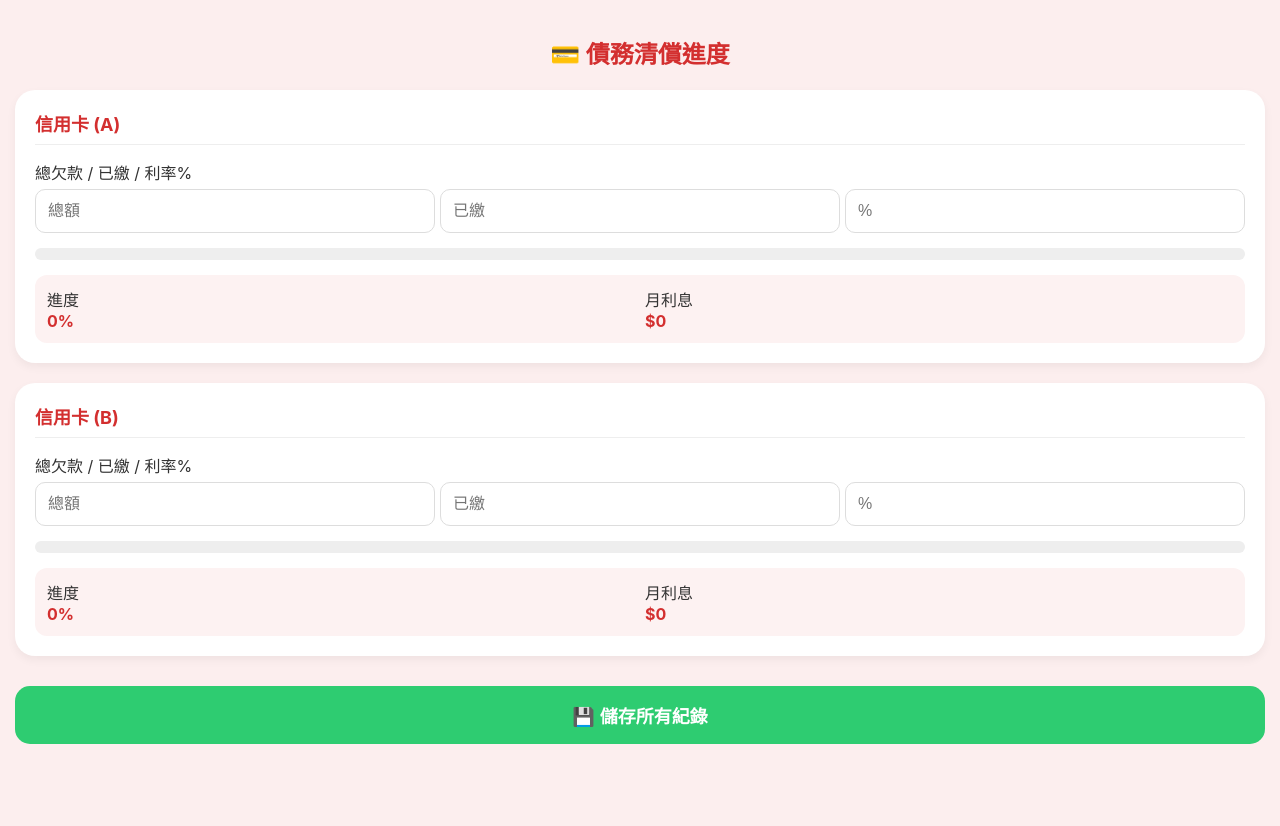
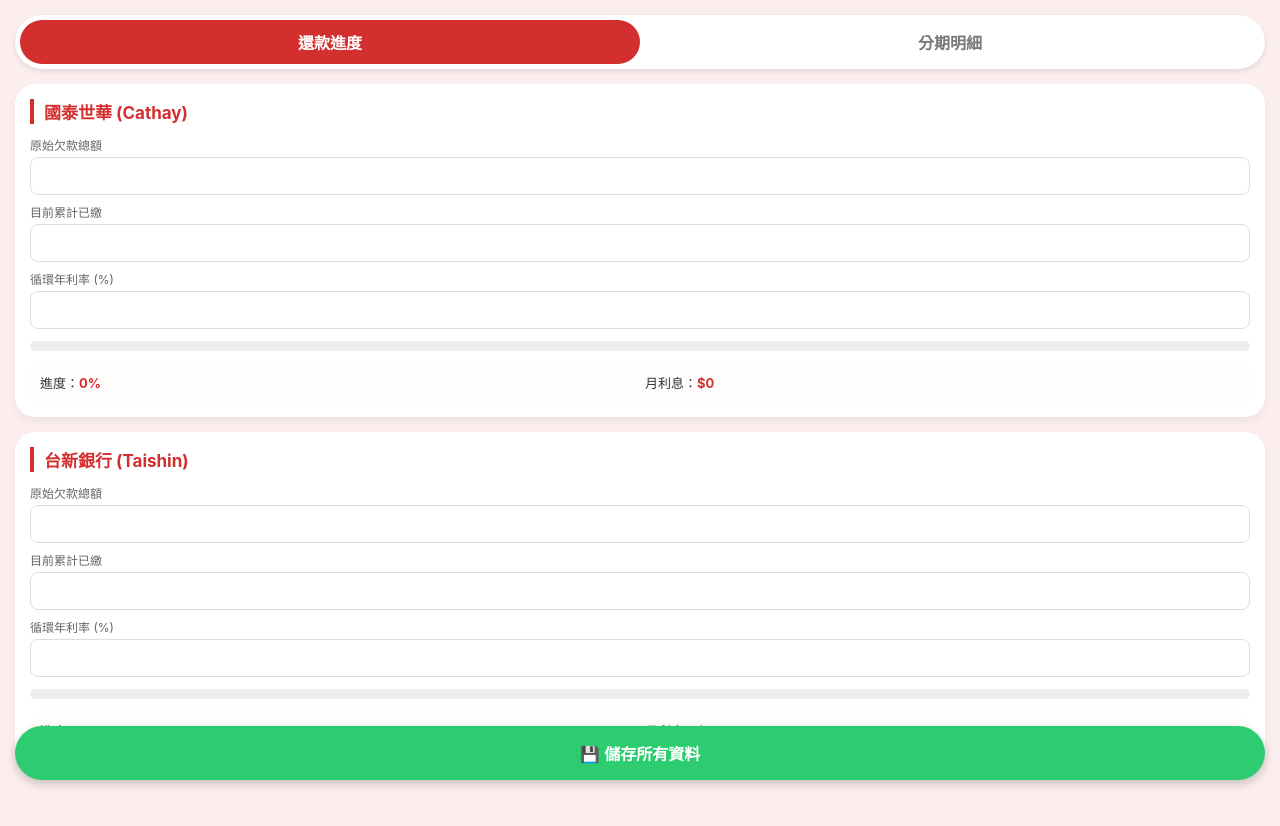
Before and after one commit to wt31869291-source/My-bank, a plain HTML site: page index.html in a window 1280 px wide. Before the commit the page ends 800 px from the top, so only its background shows below. Drawn offline with Linux system fonts and the light colour scheme.

Commit message:
Update title and refactor local storage handling

```diff
--- a/index.html
+++ b/index.html
@@ -3,65 +3,120 @@
 <head>
     <meta charset="UTF-8">
     <meta name="viewport" content="width=device-width, initial-scale=1.0">
-    <title>信用卡還款紀錄</title>
+    <title>財務小管家</title>
     <style>
         :root { --primary-red: #d32f2f; --bg-pink: #fceeee; --card-white: #ffffff; }
-        body { font-family: -apple-system, sans-serif; background-color: var(--bg-pink); margin: 0; padding: 15px; color: #333; }
-        .card { background: var(--card-white); border-radius: 20px; padding: 20px; margin-bottom: 20px; box-shadow: 0 4px 10px rgba(0,0,0,0.05); }
-        .card-title { font-weight: bold; font-size: 18px; margin-bottom: 15px; color: var(--primary-red); border-bottom: 1px solid #eee; padding-bottom: 8px; }
-        input { width: 100%; padding: 12px; border: 1px solid #ddd; border-radius: 10px; box-sizing: border-box; font-size: 16px; margin-top: 5px; }
-        .progress-container { background: #eee; border-radius: 10px; height: 12px; margin: 15px 0; overflow: hidden; }
+        body { font-family: -apple-system, sans-serif; background-color: var(--bg-pink); margin: 0; padding: 15px; color: #333; padding-bottom: 80px; }
+        .tab-container { display: flex; justify-content: center; margin-bottom: 15px; background: #fff; border-radius: 50px; padding: 5px; box-shadow: 0 2px 5px rgba(0,0,0,0.1); }
+        .tab { flex: 1; text-align: center; padding: 10px; border-radius: 50px; font-weight: bold; cursor: pointer; color: #777; }
+        .tab.active { background: var(--primary-red); color: white; }
+
+        .page { display: none; }
+        .page.active { display: block; }
+
+        .card { background: var(--card-white); border-radius: 20px; padding: 15px; margin-bottom: 15px; box-shadow: 0 4px 10px rgba(0,0,0,0.05); }
+        .card-title { font-weight: bold; font-size: 17px; margin-bottom: 12px; color: var(--primary-red); border-left: 4px solid var(--primary-red); padding-left: 10px; }
+
+        label { font-size: 12px; color: #666; display: block; margin-top: 8px; }
+        input { width: 100%; padding: 10px; border: 1px solid #ddd; border-radius: 8px; box-sizing: border-box; font-size: 14px; margin-top: 4px; }
+
+        .progress-container { background: #eee; border-radius: 10px; height: 10px; margin: 12px 0; overflow: hidden; }
         .progress-bar { background: linear-gradient(90deg, #ff8a80, #d32f2f); width: 0%; height: 100%; transition: width 0.5s; }
-        .result-grid { display: grid; grid-template-columns: 1fr 1fr; gap: 10px; background: #fdf2f2; padding: 12px; border-radius: 12px; }
-        .val { font-weight: bold; color: var(--primary-red); display: block; font-size: 16px; }
-        .save-btn { width: 100%; background: #2ecc71; color: white; border: none; padding: 16px; border-radius: 15px; font-size: 18px; font-weight: bold; margin-top: 10px; }
+
+        .result-grid { display: grid; grid-template-columns: 1fr 1fr; gap: 10px; background: #fffcfc; padding: 10px; border-radius: 10px; font-size: 13px; }
+        .val { font-weight: bold; color: var(--primary-red); }
+
+        .save-btn { position: fixed; bottom: 20px; left: 15px; right: 15px; background: #2ecc71; color: white; border: none; padding: 15px; border-radius: 50px; font-size: 16px; font-weight: bold; box-shadow: 0 4px 10px rgba(0,0,0,0.2); }
     </style>
 </head>
 <body>
-    <h2 style="text-align: center; color: var(--primary-red);">💳 債務清償進度</h2>
+
+    <div class="tab-container">
+        <div class="tab active" onclick="switchPage('main')">還款進度</div>
+        <div class="tab" onclick="switchPage('installment')">分期明細</div>
+    </div>
+
+    <div id="page-main" class="page active">
         <div class="card">
-        <div class="card-title">信用卡 (A)</div>
-        <label>總欠款 / 已繳 / 利率%</label>
-        <div style="display: flex; gap: 5px;">
-            <input type="number" id="totalA" placeholder="總額" oninput="calc('A')">
-            <input type="number" id="paidA" placeholder="已繳" oninput="calc('A')">
-            <input type="number" id="rateA" placeholder="%" oninput="calc('A')">
-        </div>
-        <div class="progress-container"><div id="barA" class="progress-bar"></div></div>
+            <div class="card-title">國泰世華 (Cathay)</div>
+            <label>原始欠款總額</label><input type="number" id="totalCathay" oninput="calc()">
+            <label>目前累計已繳</label><input type="number" id="paidCathay" oninput="calc()">
+            <label>循環年利率 (%)</label><input type="number" id="rateCathay" oninput="calc()">
+            <div class="progress-container"><div id="barCathay" class="progress-bar"></div></div>
             <div class="result-grid">
-            <div>進度<span id="pctA" class="val">0%</span></div>
-            <div>月利息<span id="intA" class="val">$0</span></div>
+                <div>進度：<span id="pctCathay" class="val">0%</span></div>
+                <div>月利息：<span id="intCathay" class="val">$0</span></div>
             </div>
         </div>
+
         <div class="card">
-        <div class="card-title">信用卡 (B)</div>
-        <label>總欠款 / 已繳 / 利率%</label>
-        <div style="display: flex; gap: 5px;">
-            <input type="number" id="totalB" placeholder="總額" oninput="calc('B')">
-            <input type="number" id="paidB" placeholder="已繳" oninput="calc('B')">
-            <input type="number" id="rateB" placeholder="%" oninput="calc('B')">
-        </div>
-        <div class="progress-container"><div id="barB" class="progress-bar"></div></div>
+            <div class="card-title">台新銀行 (Taishin)</div>
+            <label>原始欠款總額</label><input type="number" id="totalTaishin" oninput="calc()">
+            <label>目前累計已繳</label><input type="number" id="paidTaishin" oninput="calc()">
+            <label>循環年利率 (%)</label><input type="number" id="rateTaishin" oninput="calc()">
+            <div class="progress-container"><div id="barTaishin" class="progress-bar"></div></div>
             <div class="result-grid">
-            <div>進度<span id="pctB" class="val">0%</span></div>
-            <div>月利息<span id="intB" class="val">$0</span></div>
+                <div>進度：<span id="pctTaishin" class="val">0%</span></div>
+                <div>月利息：<span id="intTaishin" class="val">$0</span></div>
             </div>
         </div>
-    <button class="save-btn" onclick="saveData()">💾 儲存所有紀錄</button>
+    </div>
+
+    <div id="page-installment" class="page">
+        <div class="card">
+            <div class="card-title">國泰 - 分期項目</div>
+            <label>分期總金額</label><input type="number" id="insTotalCathay">
+            <label>已付期數 / 總期數</label>
+            <div style="display:flex; gap:5px;">
+                <input type="number" id="insPaidCathay" placeholder="已付">
+                <input type="number" id="insAllCathay" placeholder="總期">
+            </div>
+            <label>備註 (例如：買手機)</label><input type="text" id="insNoteCathay">
+        </div>
+
+        <div class="card">
+            <div class="card-title">台新 - 分期項目</div>
+            <label>分期總金額</label><input type="number" id="insTotalTaishin">
+            <label>已付期數 / 總期數</label>
+            <div style="display:flex; gap:5px;">
+                <input type="number" id="insPaidTaishin" placeholder="已付">
+                <input type="number" id="insAllTaishin" placeholder="總期">
+            </div>
+            <label>備註 (例如：保險)</label><input type="text" id="insNoteTaishin">
+        </div>
+    </div>
+
+    <button class="save-btn" onclick="saveData()">💾 儲存所有資料</button>
+
     <script>
+        function switchPage(pageId) {
+            document.querySelectorAll('.page').forEach(p => p.classList.remove('active'));
+            document.querySelectorAll('.tab').forEach(t => t.classList.remove('active'));
+            document.getElementById('page-' + pageId).classList.add('active');
+            event.currentTarget.classList.add('active');
+        }
+
         window.onload = function() {
-            const saved = localStorage.getItem('creditCardData');
+            const saved = localStorage.getItem('bankAppData');
             if(saved) {
                 const d = JSON.parse(saved);
-                ['A', 'B'].forEach(k => {
+                // 載入主頁資料
+                ['Cathay', 'Taishin'].forEach(k => {
                     document.getElementById('total'+k).value = d[k].total;
                     document.getElementById('paid'+k).value = d[k].paid;
                     document.getElementById('rate'+k).value = d[k].rate;
-                    calc(k);
+                    // 載入分期資料
+                    document.getElementById('insTotal'+k).value = d[k].insTotal;
+                    document.getElementById('insPaid'+k).value = d[k].insPaid;
+                    document.getElementById('insAll'+k).value = d[k].insAll;
+                    document.getElementById('insNote'+k).value = d[k].insNote;
                 });
+                calc();
             }
         };
-        function calc(k) {
+
+        function calc() {
+            ['Cathay', 'Taishin'].forEach(k => {
                 const t = parseFloat(document.getElementById('total'+k).value) || 0;
                 const p = parseFloat(document.getElementById('paid'+k).value) || 0;
                 const r = (parseFloat(document.getElementById('rate'+k).value) || 0) / 100;
@@ -72,14 +127,24 @@
                     const mi = Math.round(((t - p) * r) / 12);
                     document.getElementById('int'+k).innerText = '$' + mi.toLocaleString();
                 }
+            });
         }
+
         function saveData() {
-            const data = {
-                A: { total: document.getElementById('totalA').value, paid: document.getElementById('paidA').value, rate: document.getElementById('rateA').value },
-                B: { total: document.getElementById('totalB').value, paid: document.getElementById('paidB').value, rate: document.getElementById('rateB').value }
+            const data = {};
+            ['Cathay', 'Taishin'].forEach(k => {
+                data[k] = {
+                    total: document.getElementById('total'+k).value,
+                    paid: document.getElementById('paid'+k).value,
+                    rate: document.getElementById('rate'+k).value,
+                    insTotal: document.getElementById('insTotal'+k).value,
+                    insPaid: document.getElementById('insPaid'+k).value,
+                    insAll: document.getElementById('insAll'+k).value,
+                    insNote: document.getElementById('insNote'+k).value
                 };
-            localStorage.setItem('creditCardData', JSON.stringify(data));
-            alert('紀錄已儲存！');
+            });
+            localStorage.setItem('bankAppData', JSON.stringify(data));
+            alert('國泰與台新的資料已全部儲存！');
         }
     </script>
 </body>
```
Lines whose indentation alone changed are shown as unchanged.
